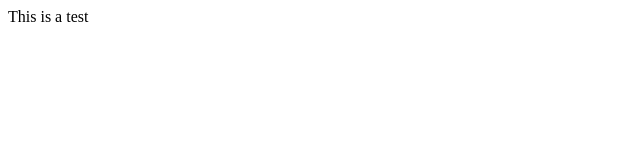
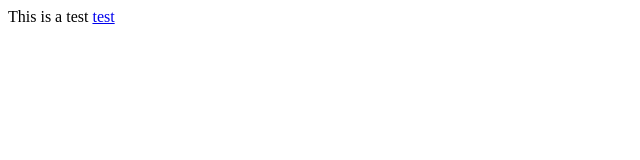
Before and after one commit to 3DPhotographers/vt, a plain HTML site: page index.html in a window 1280 px wide. Shown: the full height of the page, 0-640 px from the left. Drawn offline with Linux system fonts and the light colour scheme.

Commit message:
update test

```diff
--- a/index.html
+++ b/index.html
@@ -5,6 +5,6 @@
 <title>3D Photographers</title>
 </head>
 
-<body>This is a test
+<body>This is a test <a href="http://vr360.co.za/wp-content/virtual-tours/isuzu.html" title="test" target="_blank">test</a>
 </body>
 </html>
```
